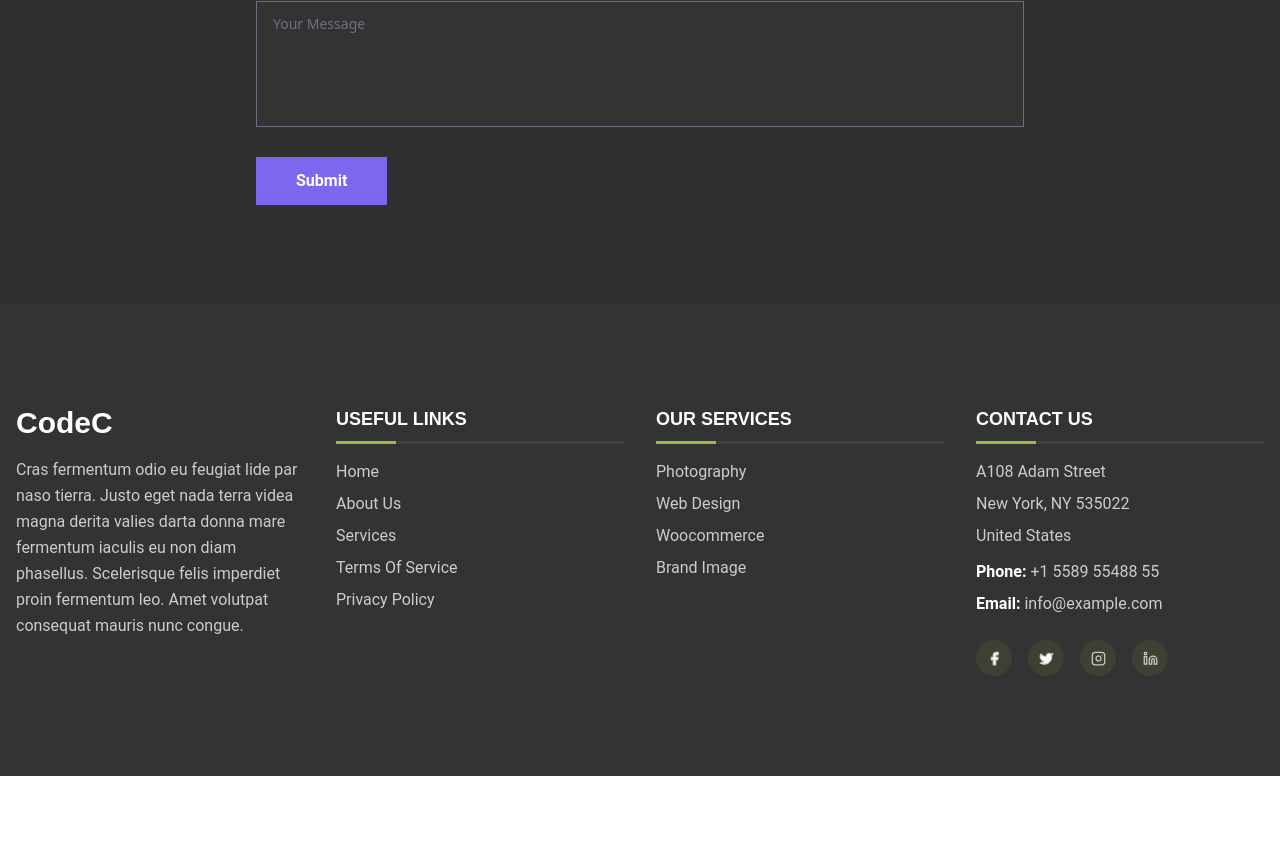
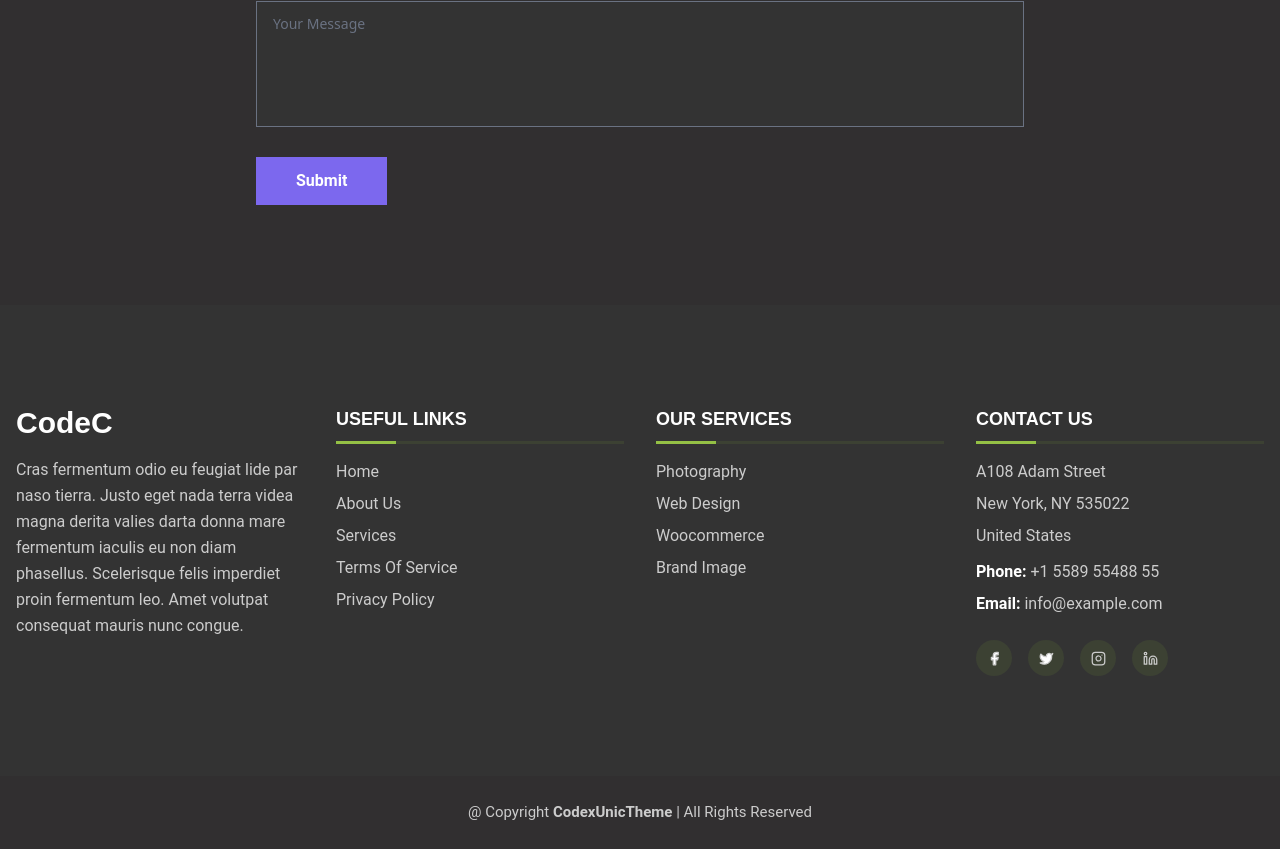
Before and after one commit to Saiful10400/Desh-it-job-task, a React (Vite) app: page / in a window 1280 px wide. Shown: the part 5085-5934 px from the top of the page. Before the commit the page ends 5861 px from the top, so only its background shows below. Built offline with nearby package versions, Linux system fonts and the light colour scheme.

Commit message:
copyright section completed.

```diff
--- /dev/null
+++ b/src/components/CopyRight.tsx
@@ -0,0 +1,15 @@
+import CenterAlign from "./utils/CenterAlign";
+
+
+const CopyRight = () => {
+
+    return (
+        <div className="bg-[#312f30] py-[25px]">
+            <CenterAlign>
+                <h1 className="text-center text-[15px] roboto-regular text-[#ccc]">@ Copyright <span className="roboto-bold">CodexUnicTheme</span> | All Rights Reserved</h1>
+            </CenterAlign>
+        </div>
+    );
+};
+
+export default CopyRight;
--- a/src/index.css
+++ b/src/index.css
@@ -56,7 +56,6 @@
   font-style: normal;
 }
 
-
 .roboto-regular {
   font-family: "Roboto", sans-serif;
   font-optical-sizing: auto;
@@ -82,3 +81,9 @@
   font-weight: 300;
   font-style: normal;
 }
+
+.roboto-bold {
+  font-family: "Roboto", sans-serif;
+  font-weight: 700;
+  font-style: normal;
+}
--- a/src/page/Home.tsx
+++ b/src/page/Home.tsx
@@ -1,6 +1,7 @@
 import AboutMe from "../components/AboutMe";
 import Blog from "../components/Blog";
 import ContactMe from "../components/ContactMe";
+import CopyRight from "../components/CopyRight";
 import Cover from "../components/Cover";
 import Footer from "../components/Footer";
 import Nav from "../components/Nav";
@@ -17,9 +18,10 @@ const Home = () => {
             <AboutMe />
             <Service />
             <Resume />
-            <Blog/>
-            <ContactMe/>
-            <Footer/>
+            <Blog />
+            <ContactMe />
+            <Footer />
+            <CopyRight />
         </div>
     );
 };
```
